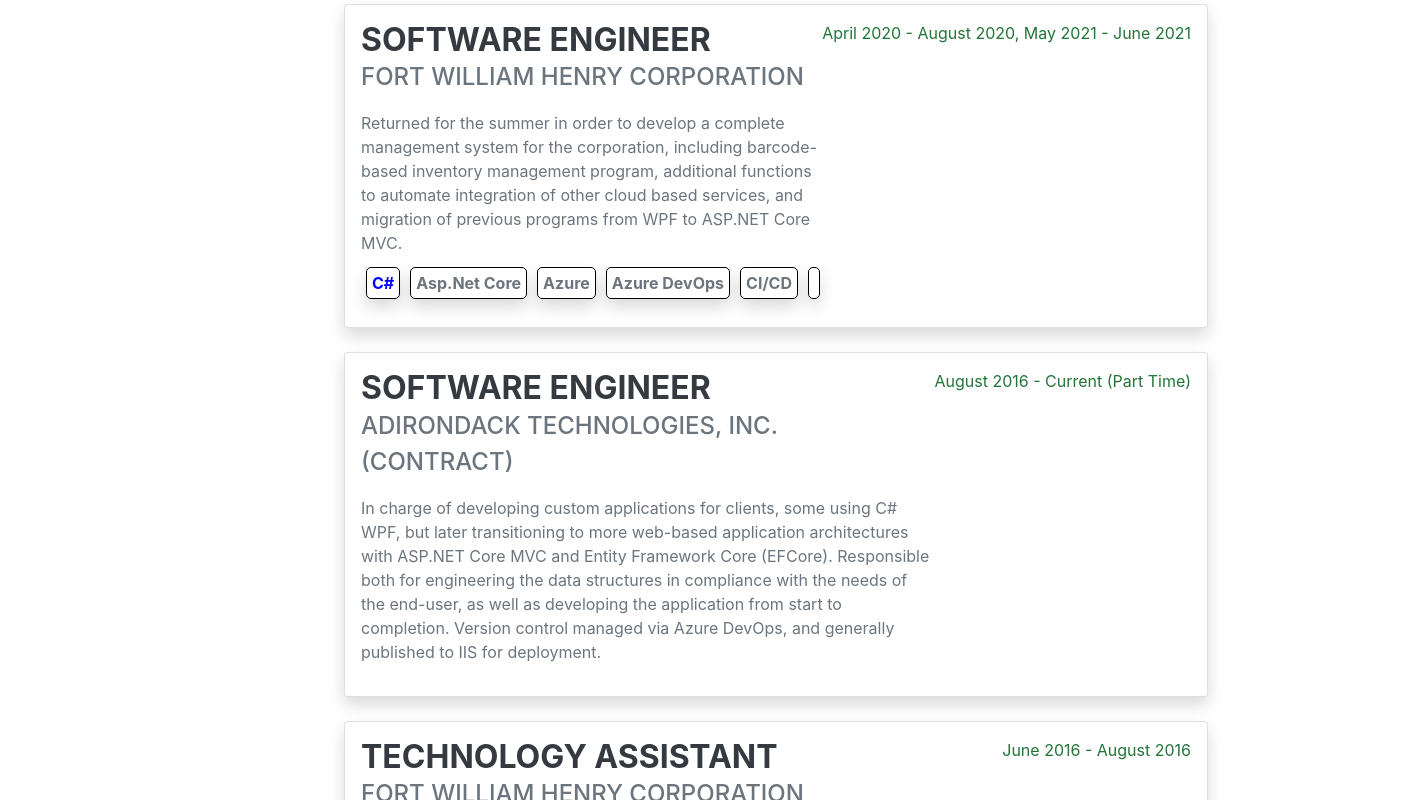
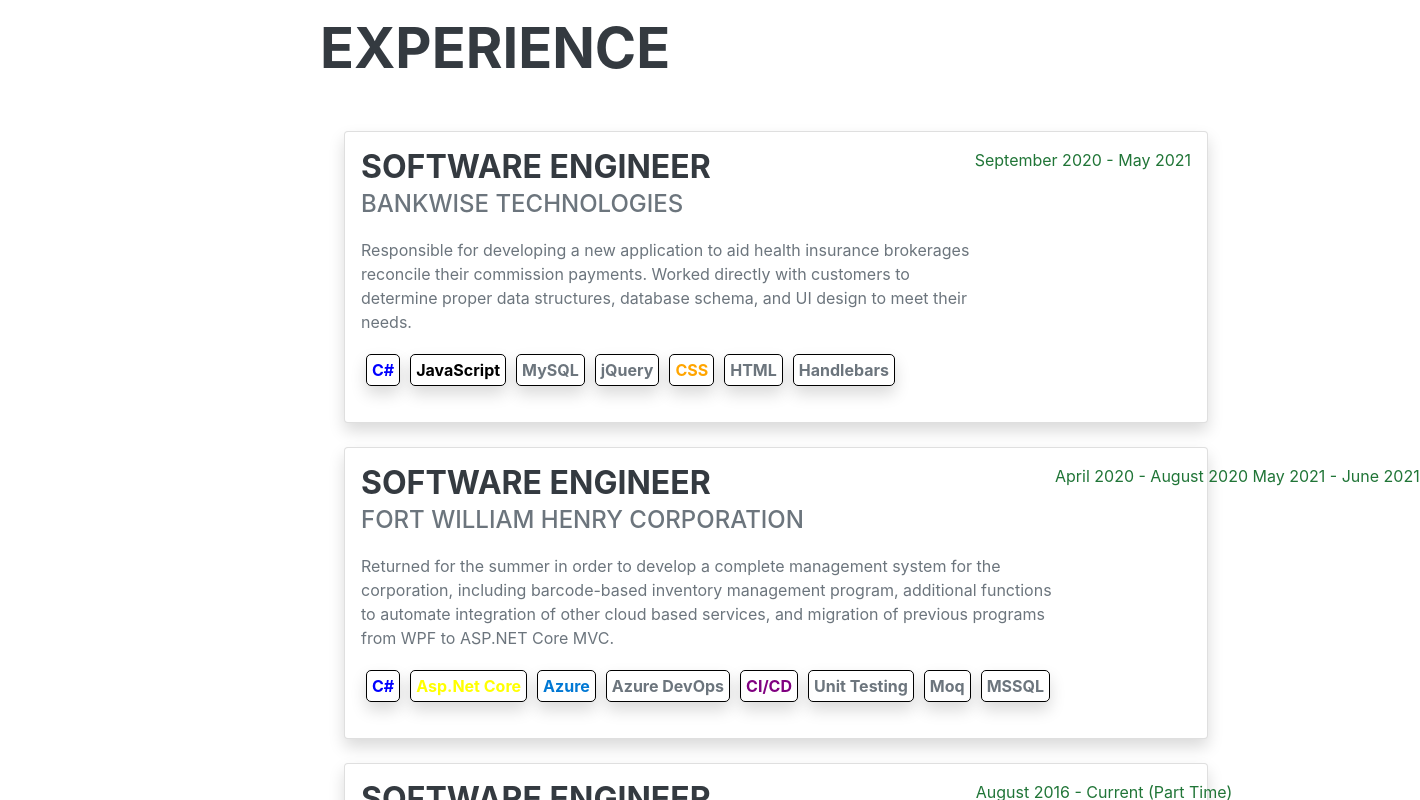
Before and after one commit to RobScheidegger/portfolio, a React (Create React App) app: page / in a window 1280 px wide. Shown: the part 1820-2620 px from the top of the page, 1420 px wide, since content can reach past the window. Built offline with nearby package versions, Linux system fonts and the light colour scheme; a web font is replaced by a local one.

Commit message:
initialize all of the intended sections

```diff
--- /dev/null
+++ b/public/css/site.css
@@ -0,0 +1,10 @@
+.technologies-list{
+    line-height: 40px;
+    word-break: keep-all;
+}
+
+.technology-badge{
+    word-break: keep-all;
+    line-break: strict;
+    white-space:nowrap;
+}
--- a/public/index.html
+++ b/public/index.html
@@ -13,6 +13,7 @@
         <link href="https://fonts.googleapis.com/css?family=Muli:400,400i,800,800i" rel="stylesheet" type="text/css" />
         <!-- Core theme CSS (includes Bootstrap)-->
         <link href="css/styles.css" rel="stylesheet" />
+        <link href="css/site.css" rel="stylesheet" />
         <style>
             .saboxplugin-socials .fab {
                 font-family: FontAwesome;
--- a/src/components/CoursesSection.jsx
+++ b/src/components/CoursesSection.jsx
@@ -1,10 +1,48 @@
 import React from "react";
+import TechnologyBadge from "./TechnologyBadge";
+
+const courseList = [
+    {
+        name: "Honors Linear Algebra",
+        number: "MATH 0350",
+        semester: "Spring 2021"
+    },
+    {
+        name: "Honors Calculus",
+        number: "MATH 0350",
+        semester: "Spring 2021",
+        technologies: []
+    }
+]
 
 export default class CoursesSection extends React.Component {
     render(){
+        const courses = courseList.map(p => {
+            return <div class="col-lg-6">
+                <div class="card shadow p-3 m-3">
+                    <h3><span class="mr-2">{p.name}</span></h3>
+                    <div class="row">
+                        <div class="col-lg-6">
+                            <div class="subheading">{p.number}</div>
+                        </div>
+                        <div class="col-lg-6 text-right">
+                            <div class="subheading">{p.semester}</div>
+                        </div>
+                    </div>
+
+                    <p>{p.description}</p>
+                    <p class="technologies-list">
+                        {p.technologies ? p.technologies.map(t => <TechnologyBadge name={t}/>) : ""}
+                    </p>
+                </div>
+            </div>
+        });
         return <section class="resume-section" id="courses">
             <div class="resume-section-content">
                 <h2 class="mb-5">Courses</h2>
+                <div class="row">
+                    {courses}
+                </div>
             </div>
         </section>;
     }
--- a/src/components/ExperienceSection.jsx
+++ b/src/components/ExperienceSection.jsx
@@ -3,12 +3,20 @@
 
 const experienceList = [
     {
+        company: "Bankwise Technologies",
+        position: "Software Engineer",
+        description: "Responsible for developing a new application to aid health insurance brokerages reconcile their commission payments. "
+          + "Worked directly with customers to determine proper data structures, database schema, and UI design to meet their needs. ",
+        timeframe: "September 2020 - May 2021",
+        technologies: ["C#", "JavaScript", "MySQL", "jQuery", "CSS", "HTML", "Handlebars"]
+    },
+    {
         company: "Fort William Henry Corporation",
         position: "Software Engineer",
         description: "Returned for the summer in order to develop a complete management system for the corporation, including barcode-based inventory management program, "
             + "additional functions to automate integration of other cloud based services, and migration of previous programs from WPF to ASP.NET Core MVC.",
-        timeframe: "April 2020 - August 2020, May 2021 - June 2021",
-        technologies: ["C#", "Asp.Net Core", "Azure", "Azure DevOps", "CI/CD", ""]
+        timeframe: "April 2020 - August 2020\nMay 2021 - June 2021",
+        technologies: ["C#", "Asp.Net Core", "Azure", "Azure DevOps", "CI/CD", "Unit Testing", "Moq", "MSSQL"]
     },
     {
         company: "Adirondack Technologies, Inc. (Contract)",
@@ -16,7 +24,7 @@
         description: "In charge of developing custom applications for clients, some using C# WPF, but later transitioning to more web-based application architectures with ASP.NET Core MVC and Entity Framework Core (EFCore). "
             + "Responsible both for engineering the data structures in compliance with the needs of the end-user, as well as developing the application from start to completion. Version control managed via Azure DevOps, and generally published to IIS for deployment.",
         timeframe: "August 2016 - Current (Part Time)",
-        technologies: []
+        technologies: ["C#", "Asp.Net Core", "Azure", "Azure DevOps", "CI/CD", "Unit Testing", "Moq"]
     },
     {
         company: "Fort William Henry Corporation",
@@ -24,7 +32,7 @@
         description: "Handing both IT duties (building computers, maintaining infrastructure, assisting end-users) as well as programming duties in an effort to develop a custom application to integrate the POS system with accouting in Microsoft Great Plains. "
              + "Written in C# WPF, with a few other console applications created along the way to automate data exchanges and ensure integrity of third party software.",
         timeframe: "June 2016 - August 2016",
-        technologies: []
+        technologies: ["C#", "WPF", "MSSQL", "IT", "Hardware"]
     }
 
 ];
@@ -38,20 +46,21 @@
                         <h3 class="mb-0">{e.position}</h3>
                         <div class="subheading mb-3">{e.company}</div>
                         <p>{e.description}</p>
-                        <p>
+                        <p class="technologies-list">
                             {e.technologies.map(t => <TechnologyBadge name={t} />)}
                         </p>
                     </div>
-                    <div class="flex-shrink-0"><span class="text-primary">{e.timeframe}</span></div>
+                    <div class="flex-shrink-0">
+                        <div class="text-primary">{e.timeframe}</div>
+                    </div>
                 </div>
             </div>
         );
         return <section class="resume-section" id="experience">
-
-        <div class="resume-section-content">
-            <h2 class="mb-5">Experience</h2>
-            {experiences}
-        </div>
-    </section>;
+            <div class="resume-section-content">
+                <h2 class="mb-5">Experience</h2>
+                {experiences}
+            </div>
+        </section>;
     }
 }
--- a/src/components/PersonalSection.jsx
+++ b/src/components/PersonalSection.jsx
@@ -10,12 +10,17 @@
                     </h1>
                     <div class="subheading mb-5">
                         22 Maid Marion Way, Queensbury NY 12804 · (518) 796-2728 ·
-                        <a href="mailto:robert_scheidegger@brown.edu">robert_scheidegger@brown.edu</a> ·
-                        <a href="mailto:bobbyfritz@brown.edu">bobbyfritz@brown.edu</a>
+                        <a href="mailto:robert_scheidegger@brown.edu"> robert_scheidegger@brown.edu</a> ·
+                        <a href="mailto:bobby_fritz@brown.edu"> bobby_fritz@brown.edu</a>
                     </div>
                     <p class="lead">
                         <div class="font-weight-bold">Who am I?</div>
                         My name is Robert Fritz Scheidegger, and I am currently a Sophomore at Brown University. I grew up in the town of Queensbury in Upstate New York (not Queens, as is often mistaken), although now I spend much of my time in Providence, Rhode Island (at Brown).
+                    </p>
+                    <p class="lead">
+                        <div class="font-weight-bold">What are my interests?</div>
+                        I have a wide range of interests both academically and professionally, although I am most interested in algorithms, computer systems, and software engineering.
+                        As of September 2021, I am looking for employment opportunities for Summer 2022.
                     </p>
                     <p class="lead">
                         <div class="font-weight-bold">
--- a/src/components/ProjectsSection.jsx
+++ b/src/components/ProjectsSection.jsx
@@ -1,10 +1,57 @@
 import React from "react";
+import TechnologyBadge from "./TechnologyBadge";
+
+const projectsList = [
+    {
+        name: "Dark Matter Imaging",
+        description: "As the final project for Data Science (CSCI1951A), our team decided to build a RNN classifier to determine whether they were examples of strong gravitational lensing or not. "
+                + "We build this model based on a recent paper in the subject (Huang 20, Huang 21), and run using a combination of local data provided by the physics department and API cutouts from previous surveys. "
+                + "The model was then trained and tested using the Oscar supercomputer.",
+        technologies: ["Python", "Tensorflow", "MapReduce", "PySpark", "Bash"]
+    },
+    {
+        name: "Personal Web Site (This)",
+        description: "A place for me to give a breif overview of who I am and what I have done and will do. "
+            + "Published for free on Ezure as a React static web app, using GitHub actions to automate deployment on commit.",
+        technologies: ["React", "HTML", "CSS", "JavaScript"]
+    },
+    {
+        name: "nxo",
+        description: "Multiplayer real-time web game of multidimensional tic-tac-toe (also known as the nd-game). "
+                + "Users can join friends in a lobby-based authentication scheme, and create games with various board-sizes and numbers of dimensions (4x4x4x4 is a personal favorite).",
+        github: "https://github.com/RobScheidegger/nxo",
+        technologies: ["Blazor", "C#", "Asp.Net Core", "Websockets", "SignalR"]
+    },
+    {
+        name: "pyret-blocks",
+        description: "Web UI that allows users to write Pyret code by dragging and dropping blocks in a visual fashion. "
+            + "Responsible for improving the UI with a CSS restyle as well as completing the parser module to properly build Pyret parse trees for additional language features. ",
+        github: "https://github.com/bootstrapworld/pyret-blocks",
+        technologies: ["React", "JavaScript", "TypeScript", "Mocha"],
+
+    }
+];
 
 export default class ProjectsSection extends React.Component {
     render(){
+        const projects = projectsList.map(p => {
+            const github = p.github ? <a class="social-icon" href={p.github}><i class="fab fa-github"></i></a> : "";
+            return <div class="col-lg-6">
+                <div class="card shadow p-3 m-3">
+                    <h3><span class="mr-2">{p.name}</span>{github}</h3>
+                    <p>{p.description}</p>
+                    <p class="technologies-list">
+                        {p.technologies.map(t => <TechnologyBadge name={t}/>)}
+                    </p>
+                </div>
+            </div>
+        });
         return <section class="resume-section" id="projects">
             <div class="resume-section-content">
                 <h2 class="mb-5">Projects</h2>
+                <div class="row">
+                    {projects}
+                </div>
             </div>
         </section>;
     }
--- a/src/components/TechnologyBadge.jsx
+++ b/src/components/TechnologyBadge.jsx
@@ -1,10 +1,16 @@
 import React from 'react'
 
 const technologyColors = {
-    sql: "yellow",
-    css: "orange",
+    "sql": "orange",
+    "css": "orange",
     "blazor webassembly": "blue",
-    "c#": "blue"
+    "c#": "blue",
+    "asp.net core": "yellow",
+    "azure": "#0078d4",
+    "ci/cd": "purple",
+    "react": "#61dafb",
+    "javascript": "black",
+    "typescript": "#3178c6"
 };
 
 const style = {
@@ -18,7 +24,7 @@
     render(){
         const color = technologyColors[this.props.name.toLowerCase()]
         let customStyle = {...style, color: color}
-        return <span style={customStyle} class="shadow font-weight-bold">
+        return <span style={customStyle} class="shadow font-weight-bold display-inline-block technology-badge">
             {this.props.name}
         </span>
     }
```
